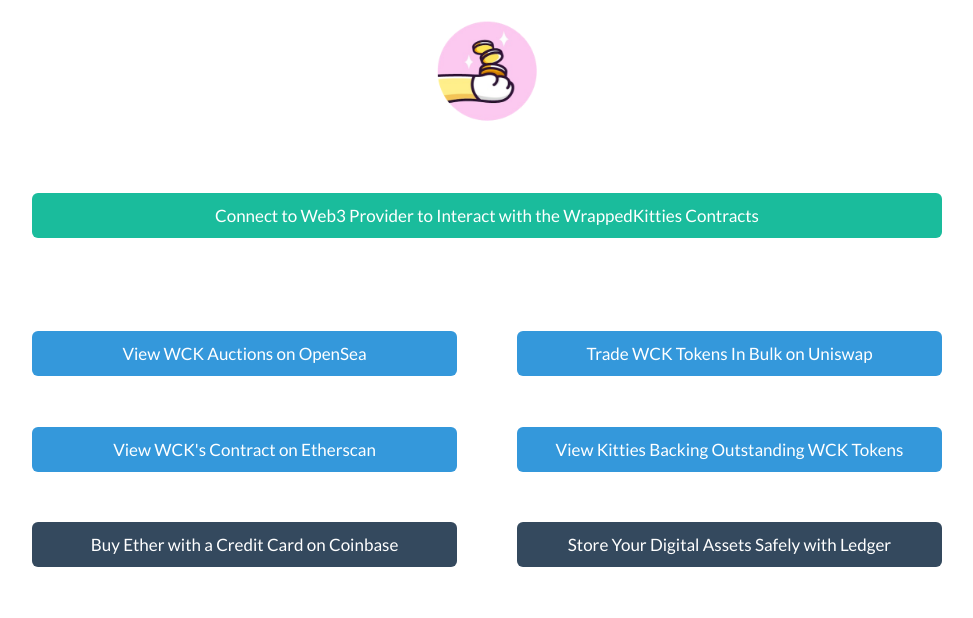
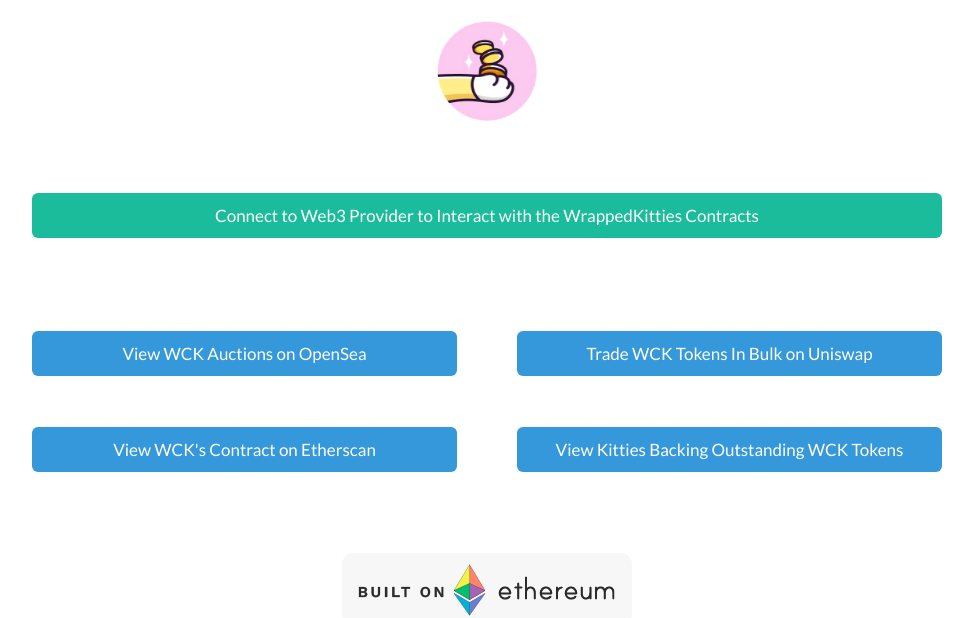
Before and after one commit to mikedemarais/wck, a plain HTML site: page index.html in a window 1280 px wide. Shown: the part 193-811 px from the top of the page, without its empty margins (153-1126 px from the left). Drawn offline with nearby package versions, Linux system fonts and the light colour scheme.

Commit message:
Removed unnecessary buttons

```diff
--- a/index.html
+++ b/index.html
@@ -951,24 +951,6 @@
             </center>
           </div> <!-- /viewLockedKitties -->
         </div> <!-- /demoRow -->
-        <br/>
-        <div class="row demo-row">
-          <div class="col coinbaseReferral">
-            <center>
-              <div class="col">
-                <a href="https://www.coinbase.com/join/johnso_be5" target="_blank" rel="noopener noreferrer" class="btn btn-block btn-lg btn-inverse">Buy Ether with a Credit Card on Coinbase</a>
-              </div>
-            </center>
-          </div> <!-- /coinbaseReferral -->
-          <br/>
-          <div class="col ledgerReferral">
-            <center>
-              <div class="col">
-                <a href="https://shop.ledger.com/pages/ledger-nano-x?r=57a7ba3f00b7" target="_blank" rel="noopener noreferrer" class="btn btn-block btn-lg btn-inverse">Store Your Digital Assets Safely with Ledger</a>
-              </div>
-            </center>
-          </div> <!-- /ledgerReferral -->
-        </div> <!-- /demoRow -->
       </div> <!-- /infoForApp -->
       <div class="viewTransactionOnEtherscan" style="display: none;">
           <div class="row demo-row">
```
